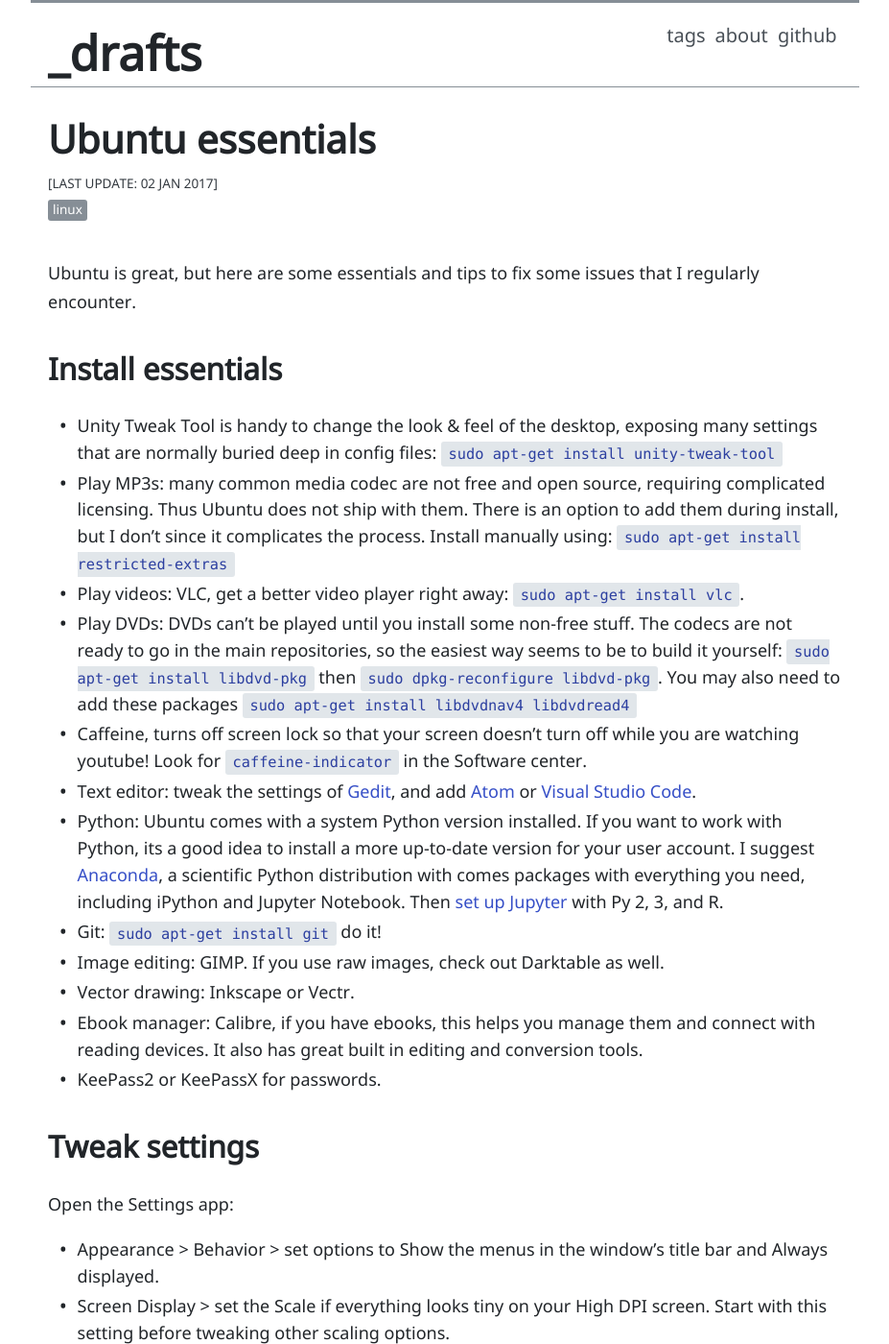
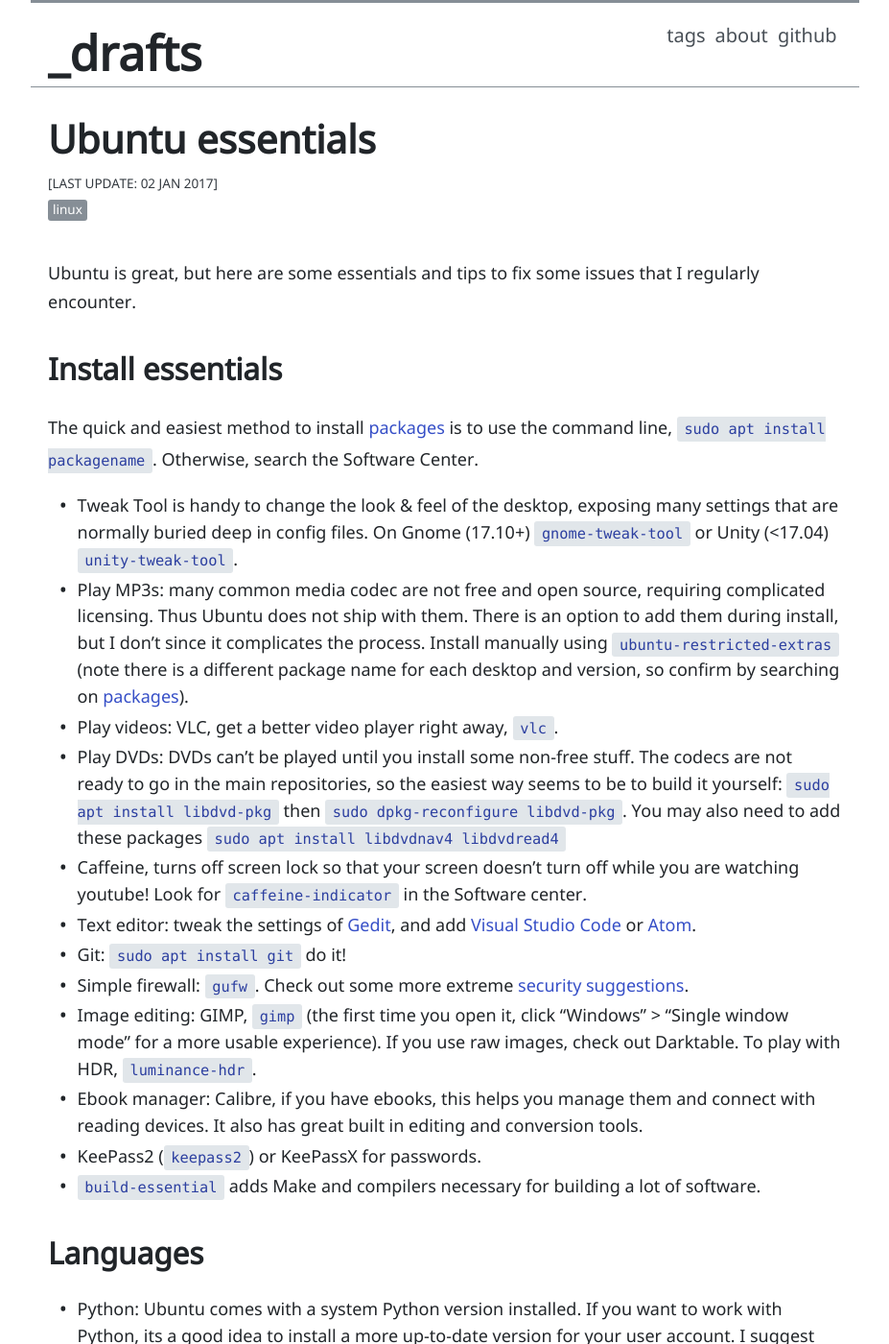
Before and after one commit to evanwill/_drafts, a Jekyll site: the page built from _notes/ubuntu-tips.md, in a window 1280 px wide and 1400 px high. Shown: the whole window at 96% size, without its empty margins (176-1103 px from the left). Built offline with Jekyll 4.4.1, drawn with Linux system fonts in a browser that asks for light colours; some of the changed text lies outside the part shown.

Commit message:
update linux stuff

```diff
--- a/_notes/ubuntu-tips.md
+++ b/_notes/ubuntu-tips.md
@@ -9,20 +9,34 @@
 
 ## Install essentials
 
-- Unity Tweak Tool is handy to change the look & feel of the desktop, exposing many settings that are normally buried deep in config files: `sudo apt-get install unity-tweak-tool`
-- Play MP3s: many common media codec are not free and open source, requiring complicated licensing. Thus Ubuntu does not ship with them. There is an option to add them during install, but I don't since it complicates the process. Install manually using: `sudo apt-get install restricted-extras`
-- Play videos: VLC, get a better video player right away: `sudo apt-get install vlc`.
-- Play DVDs: DVDs can't be played until you install some non-free stuff. The codecs are not ready to go in the main repositories, so the easiest way seems to be to build it yourself: `sudo apt-get install libdvd-pkg` then `sudo dpkg-reconfigure libdvd-pkg`. You may also need to add these packages `sudo apt-get install libdvdnav4 libdvdread4`
+The quick and easiest method to install [packages](https://packages.ubuntu.com/) is to use the command line, `sudo apt install packagename`.
+Otherwise, search the Software Center.
+
+- Tweak Tool is handy to change the look & feel of the desktop, exposing many settings that are normally buried deep in config files. On Gnome (17.10+) `gnome-tweak-tool` or Unity (<17.04) `unity-tweak-tool`.
+- Play MP3s: many common media codec are not free and open source, requiring complicated licensing. Thus Ubuntu does not ship with them. There is an option to add them during install, but I don't since it complicates the process. Install manually using `ubuntu-restricted-extras` (note there is a different package name for each desktop and version, so confirm by searching on [packages](https://packages.ubuntu.com/)).
+- Play videos: VLC, get a better video player right away, `vlc`.
+- Play DVDs: DVDs can't be played until you install some non-free stuff. The codecs are not ready to go in the main repositories, so the easiest way seems to be to build it yourself: `sudo apt install libdvd-pkg` then `sudo dpkg-reconfigure libdvd-pkg`. You may also need to add these packages `sudo apt install libdvdnav4 libdvdread4`
 - Caffeine, turns off screen lock so that your screen doesn't turn off while you are watching youtube! Look for `caffeine-indicator` in the Software center.
-- Text editor: tweak the settings of [Gedit](https://evanwill.github.io/_drafts/notes/gedit-editor.html), and add [Atom](https://atom.io/) or [Visual Studio Code](https://code.visualstudio.com/).
+- Text editor: tweak the settings of [Gedit](https://evanwill.github.io/_drafts/notes/gedit-editor.html), and add [Visual Studio Code](https://code.visualstudio.com/) or [Atom](https://atom.io/).
+- Git: `sudo apt install git` do it!
+- Simple firewall: `gufw`. Check out some more extreme [security suggestions](https://wiki.ubuntu.com/BasicSecurity).
+- Image editing: GIMP, `gimp` (the first time you open it, click "Windows" > "Single window mode" for a more usable experience). If you use raw images, check out Darktable. To play with HDR, `luminance-hdr`.
+- Ebook manager: Calibre, if you have ebooks, this helps you manage them and connect with reading devices. It also has great built in editing and conversion tools.
+- KeePass2 (`keepass2`) or KeePassX for passwords.
+- `build-essential` adds Make and compilers necessary for building a lot of software.
+
+## Languages
+
 - Python: Ubuntu comes with a system Python version installed. If you want to work with Python, its a good idea to install a more up-to-date version for your user account. I suggest [Anaconda](https://www.continuum.io/downloads), a scientific Python distribution with comes packages with everything you need, including iPython and Jupyter Notebook. Then [set up Jupyter](https://evanwill.github.io/_drafts/notes/dual-python-notebook.html) with Py 2, 3, and R.
-- Git: `sudo apt-get install git` do it!
-- Image editing: GIMP. If you use raw images, check out Darktable as well.
-- Vector drawing: Inkscape or Vectr.
-- Ebook manager: Calibre, if you have ebooks, this helps you manage them and connect with reading devices. It also has great built in editing and conversion tools.
-- KeePass2 or KeePassX for passwords.
+- Java: `default-jre` or `default-jdk`
+- Ruby: it is easiest to use the repository (`ruby-full`), but it is slightly out of date. If you need specific versions, check the [install docs](https://www.ruby-lang.org/en/documentation/installation/).
+- Processing3: [download](https://processing.org/download/)
+- Arduino: [download](https://www.arduino.cc/en/Main/Software)
+- NodeJS: [download](https://nodejs.org/en/) or add [ppa](https://nodejs.org/en/download/package-manager/)
 
-## Tweak settings
+## Older suggestions for Ubuntu < 17.04 with Unity
+
+### Tweak settings
 
 Open the Settings app:
 - Appearance > Behavior > set options to Show the menus in the window's title bar and Always displayed.
@@ -31,13 +45,13 @@
 
 If you like the night time color shift, check out Redshift.
 
-## Mouse doesn't seem quite right
+### Mouse doesn't seem quite right
 
 If its a logitech mouse, install `solaar` with Unity/gnome extensions, `sudo apt-get install solaar-gnome3`.
 Then unplug the mouse and restart the system.
 Or try `lomoco` to manually configure.
 
-## gvfsd-smb-browse uses 100% of one CPU core
+### gvfsd-smb-browse uses 100% of one CPU core
 
 This is an odd bug that has effected people for a long time, but hasn't been fixed, particularly on 16.04.
 If you notice your machine heating up, check you system monitor and `stop` gvsd-smb-browse process, don't kill it.
```
Also changed, not shown: _notes/linux-apps.md (+12 -3 lines).
